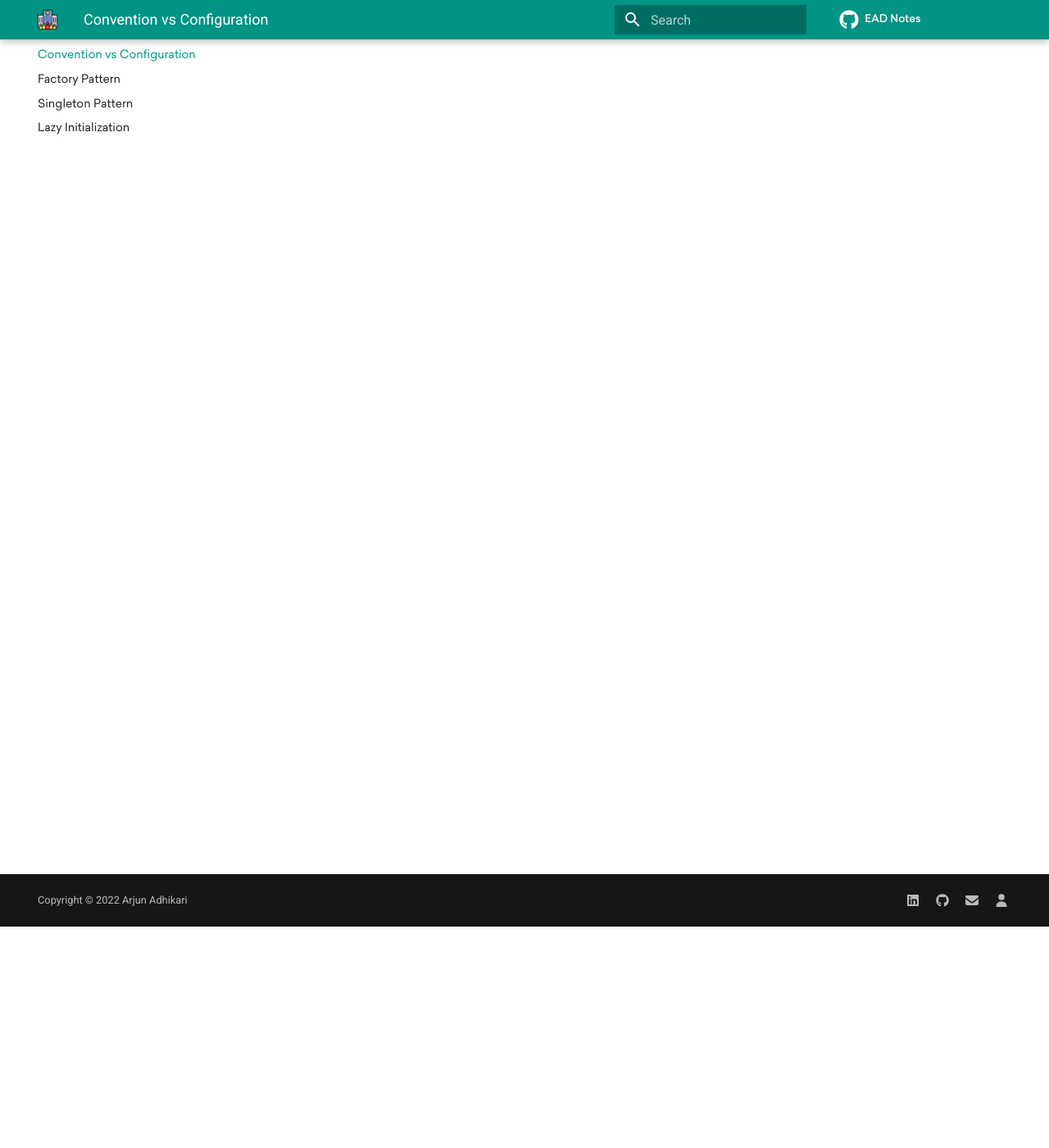
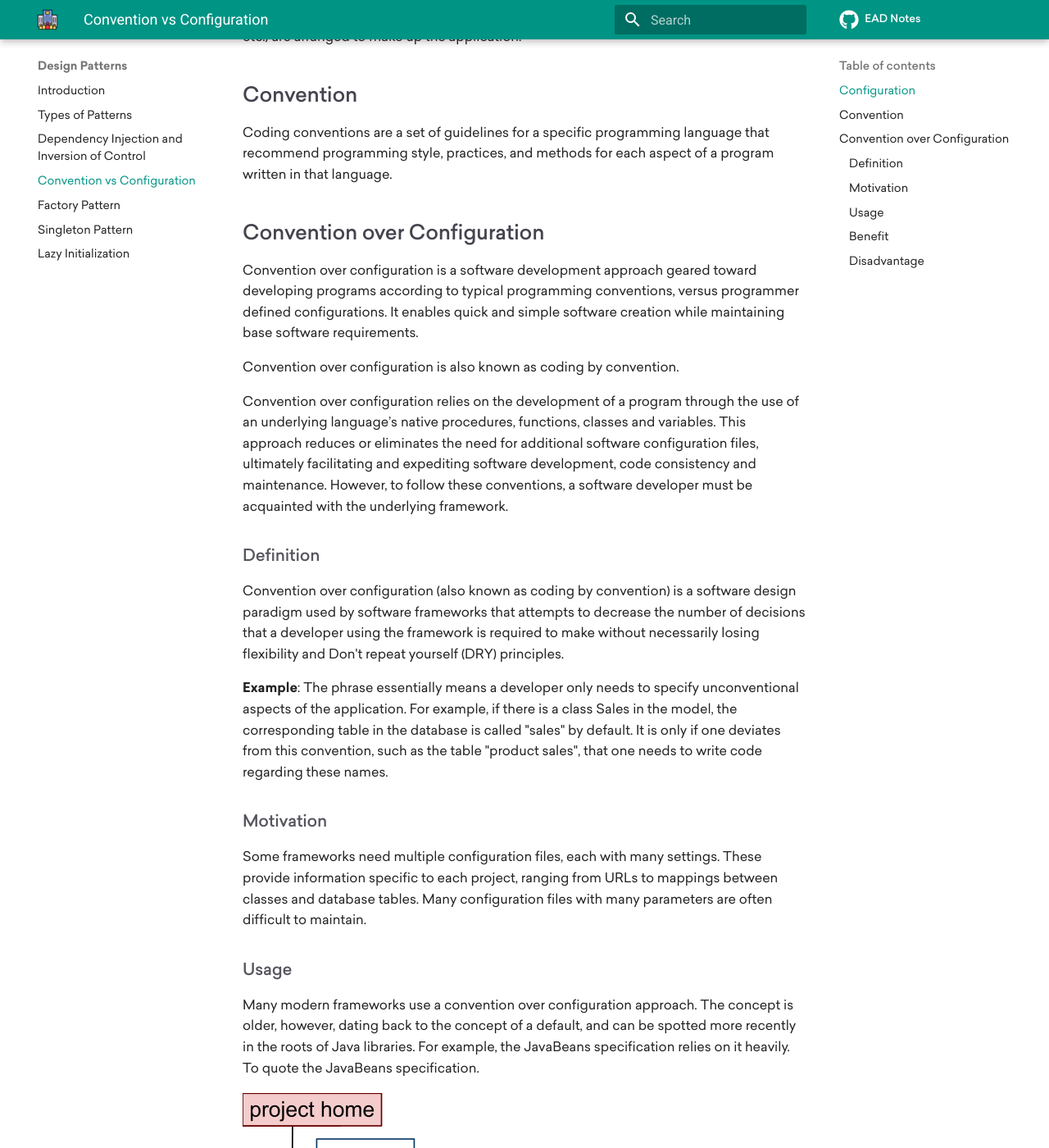
Before and after one commit to theArjun/ead-notes, an MkDocs documentation site: the page built from notes/design-patterns/convention-vs-configuration.md, in a window 1280 px wide and 1400 px high, scrolled down 270 px. Shown: the whole window at 82% size. Built offline with MkDocs 1.6.1 and Material for MkDocs 9.7.7, drawn with Linux system fonts in a browser that asks for light colours; comment, search, counter and statistics services are not loaded; some of the changed text lies outside the part shown.

Commit message:
Add Convention over Configuration

```diff
--- a/notes/design-patterns/convention-vs-configuration.md
+++ b/notes/design-patterns/convention-vs-configuration.md
@@ -2,3 +2,53 @@
 title: Convention vs Configuration
 description: Describes how to use configuration and convention to make your code more readable and maintainable.
 ---
+
+## Configuration
+Configuration is the manner in which components(variables, classes, interfaces, templates etc.) are arranged to make up the application.
+
+## Convention
+Coding conventions are a set of guidelines for a specific programming language that recommend programming style, practices,
+and methods for each aspect of a program written in that language.
+
+
+## Convention over Configuration
+Convention over configuration is a software development approach geared toward developing programs according to typical programming conventions,
+versus programmer defined configurations. It enables quick and simple software creation while maintaining base software requirements.
+
+Convention over configuration is also known as coding by convention.
+
+Convention over configuration relies on the development of a program through the use of an underlying language’s native procedures, functions, classes and variables.
+This approach reduces or eliminates the need for additional software configuration files, ultimately facilitating and expediting software development,
+code consistency and maintenance. However, to follow these conventions, a software developer must be acquainted with the underlying framework.
+
+### Definition
+Convention over configuration (also known as coding by convention) is a software design paradigm used by software frameworks that
+attempts to decrease the number of decisions that a developer using the framework is required to make without necessarily
+losing flexibility and Don't repeat yourself (DRY) principles.
+
+**Example**: The phrase essentially means a developer only needs to specify unconventional aspects of the application.
+For example, if there is a class Sales in the model, the corresponding table in the database is called "sales" by default.
+It is only if one deviates from this convention, such as the table "product sales", that one needs to write code regarding these names.
+
+
+### Motivation
+Some frameworks need multiple configuration files, each with many settings. These provide information specific to each project,
+ranging from URLs to mappings between classes and database tables. Many configuration files with many parameters are often difficult to maintain.
+
+### Usage
+Many modern frameworks use a convention over configuration approach.
+The concept is older, however, dating back to the concept of a default, and can be spotted more recently in the roots of Java libraries.
+For example, the JavaBeans specification relies on it heavily. To quote the JavaBeans specification.
+
+![sdfgsdfg](../assets/images/conv-vs-conf.png)
+
+The Maven software tool auto-generated this directory structure for a Java project.
+
+
+### Benefit
+- Benefit of convention over configuration paradigm in web development the productivity since you won't be required to
+configured to set all the rules and there are **less decision that a programmer has to make**.
+
+### Disadvantage
+- Disadvantages of the convention over configuration approach can occur due to conflicts with other software design principles,
+  like the **Zen of Python**'s "explicit is better than implicit."
```
Also changed, not shown: notes/assets/images/conv-vs-conf.png (added).
